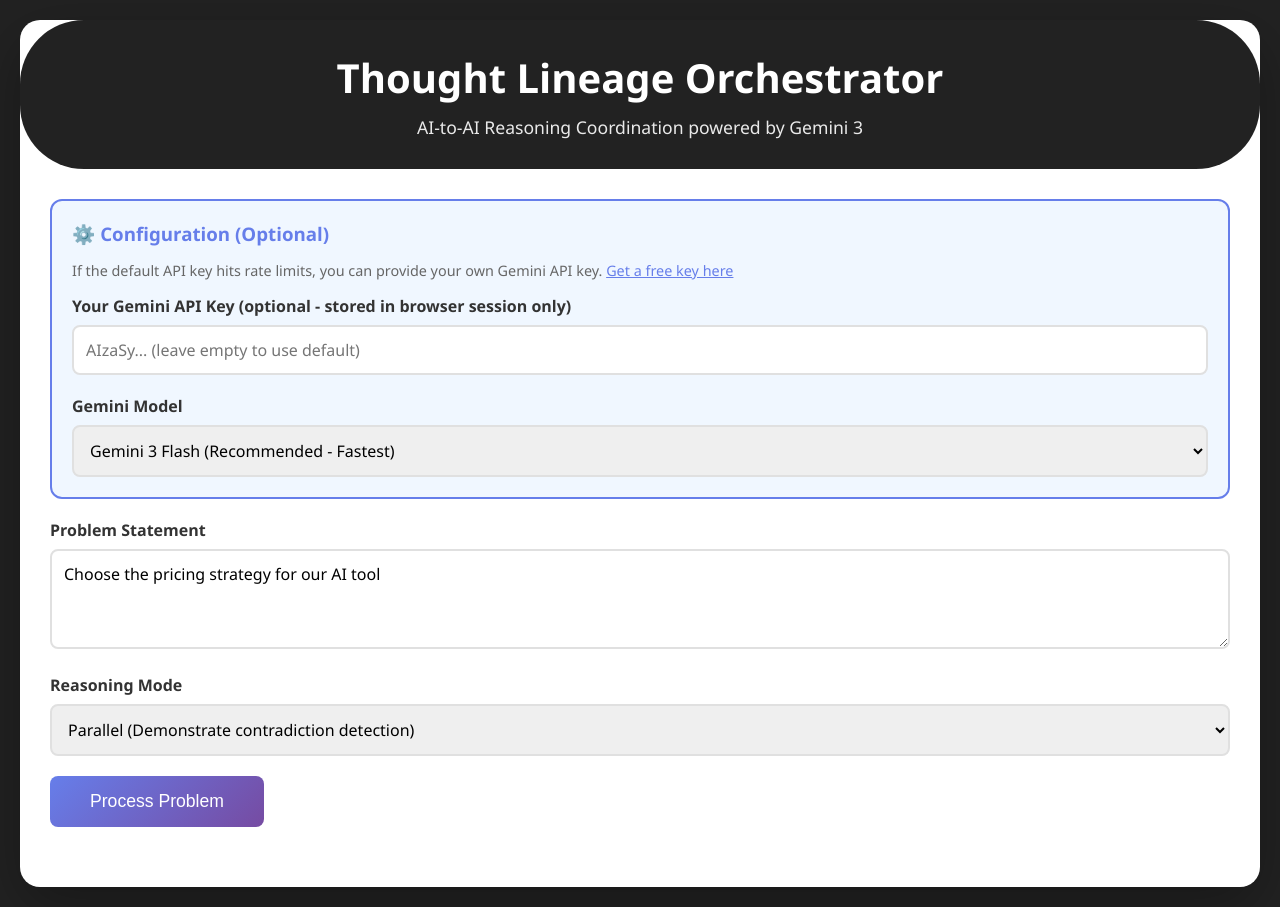
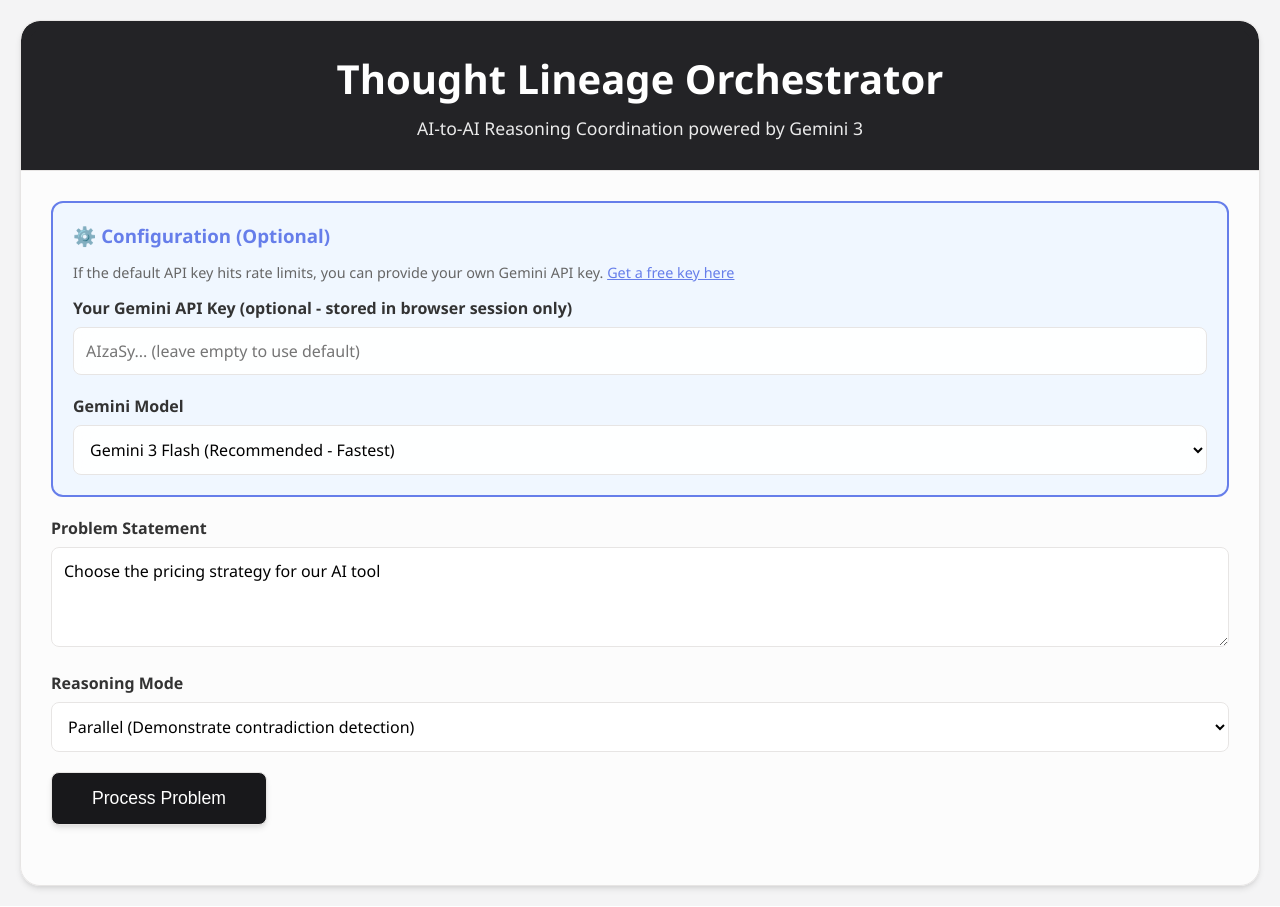
Before and after one commit to cr33p1ngp4ck3t/Thought-Lineage-Orchestrator, a Flask app: page / in a window 1280 px wide. Run offline with Flask 3, Linux system fonts and the light colour scheme.

Commit message:
Major UI/UX improvements and configurable API
Features:
- Glass morphism design with backdrop blur effects
- Tailwind Zinc 100 background, Stone 200 borders
- Medium shadow (shadow-md) throughout
- Slide-down animations on all elements with sequence timing
- Simple toned design (no gradients)
- Configurable API key input for judges
- Model selector (Gemini 3 Flash, 2.5 Flash, 2.5 Pro, 2.0 Flash)
- Backend supports custom API key per request
- Professional glassmorphism aesthetic

```diff
--- a/src/templates/index.html
+++ b/src/templates/index.html
@@ -13,7 +13,7 @@
 
 			body {
 				font-family: "Segoe UI", Tahoma, Geneva, Verdana, sans-serif;
-				background: #222222;
+				background: #f4f4f5; /* Tailwind Zinc 100 */
 				min-height: 100vh;
 				padding: 20px;
 			}
@@ -21,32 +21,52 @@
 			.container {
 				max-width: 1400px;
 				margin: 0 auto;
-				background: white;
+				background: rgba(255, 255, 255, 0.7);
+				backdrop-filter: blur(10px);
+				-webkit-backdrop-filter: blur(10px);
+				border: 1px solid #e7e5e4; /* Tailwind Stone 200 */
 				border-radius: 20px;
-				box-shadow: 0 20px 60px rgba(0, 0, 0, 0.3);
+				box-shadow: 0 4px 6px -1px rgba(0, 0, 0, 0.1), 0 2px 4px -1px rgba(0, 0, 0, 0.06); /* shadow-md */
 				overflow: hidden;
+				animation: slideDown 0.5s ease-out;
+			}
+
+			@keyframes slideDown {
+				from {
+					opacity: 0;
+					transform: translateY(-20px);
+				}
+				to {
+					opacity: 1;
+					transform: translateY(0);
+				}
 			}
 
 			.header {
-				background: #222222;
+				background: rgba(24, 24, 27, 0.95); /* Zinc 900 with transparency */
+				backdrop-filter: blur(10px);
+				-webkit-backdrop-filter: blur(10px);
 				color: white;
 				padding: 30px;
 				text-align: center;
-				border-radius: 64px;
+				border-bottom: 1px solid #e7e5e4;
 			}
 
 			.header h1 {
 				font-size: 2.5em;
 				margin-bottom: 10px;
+				animation: slideDown 0.6s ease-out;
 			}
 
 			.header p {
 				font-size: 1.1em;
 				opacity: 0.9;
+				animation: slideDown 0.7s ease-out;
 			}
 
 			.content {
 				padding: 30px;
+				animation: slideDown 0.8s ease-out;
 			}
 
 			.input-section {
@@ -70,18 +91,23 @@
 			input[type="password"] {
 				width: 100%;
 				padding: 12px;
-				border: 2px solid #e0e0e0;
+				background: rgba(255, 255, 255, 0.9);
+				backdrop-filter: blur(10px);
+				-webkit-backdrop-filter: blur(10px);
+				border: 1px solid #e7e5e4; /* Stone 200 */
 				border-radius: 8px;
 				font-size: 1em;
 				font-family: inherit;
-				transition: border-color 0.3s;
+				transition: all 0.3s;
 			}
 
 			textarea:focus,
 			select:focus,
 			input:focus {
 				outline: none;
-				border-color: #667eea;
+				border-color: #71717a; /* Zinc 500 */
+				background: rgba(255, 255, 255, 1);
+				box-shadow: 0 4px 6px -1px rgba(0, 0, 0, 0.1), 0 2px 4px -1px rgba(0, 0, 0, 0.06);
 			}
 
 			textarea {
@@ -90,21 +116,21 @@
 			}
 
 			.btn {
-				background: linear-gradient(135deg, #667eea 0%, #764ba2 100%);
+				background: #18181b; /* Zinc 900 */
 				color: white;
-				border: none;
+				border: 1px solid #e7e5e4;
 				padding: 15px 40px;
 				font-size: 1.1em;
 				border-radius: 8px;
 				cursor: pointer;
-				transition:
-					transform 0.2s,
-					box-shadow 0.2s;
+				transition: all 0.3s;
+				box-shadow: 0 4px 6px -1px rgba(0, 0, 0, 0.1), 0 2px 4px -1px rgba(0, 0, 0, 0.06);
 			}
 
 			.btn:hover {
+				background: #27272a; /* Zinc 800 */
 				transform: translateY(-2px);
-				box-shadow: 0 10px 20px rgba(102, 126, 234, 0.4);
+				box-shadow: 0 10px 15px -3px rgba(0, 0, 0, 0.1), 0 4px 6px -2px rgba(0, 0, 0, 0.05);
 			}
 
 			.btn:disabled {
```
Also changed, not shown: other parts of src/templates/index.html (+46 -23 lines).
